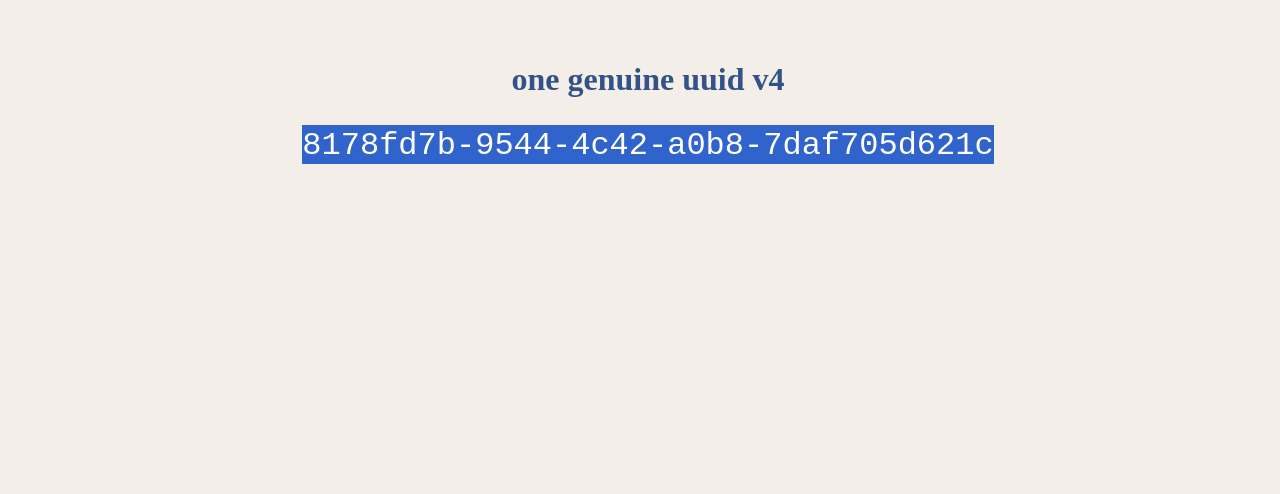
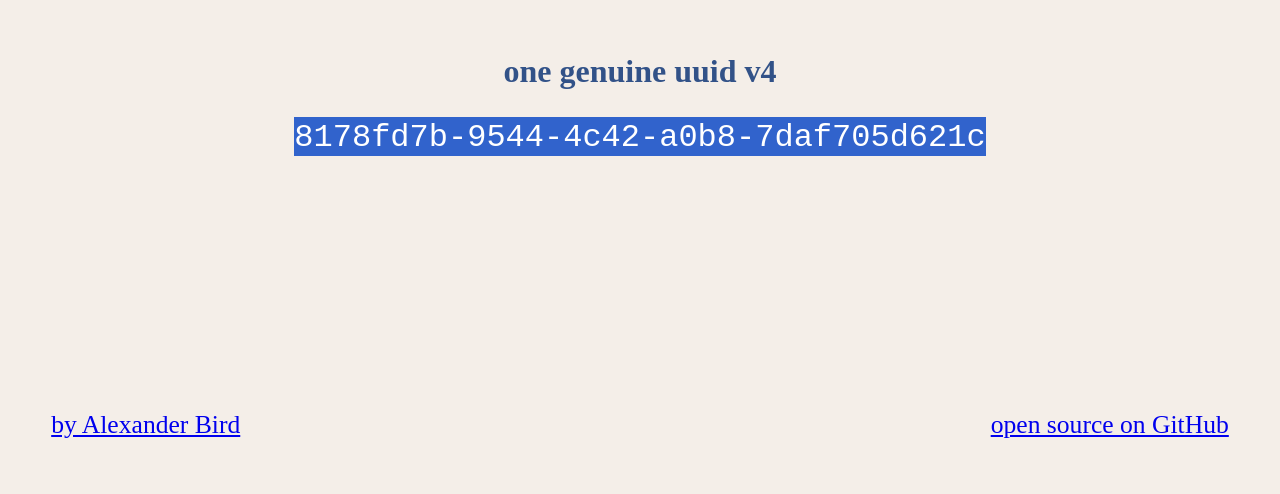
Before and after one commit to alexanderbird/uuidv4.link, a website: page www/index.html in a window 1280 px wide. Shown: the part 309-803 px from the top of the page. Drawn offline with Linux system fonts and the light colour scheme.

Commit message:
Add author name footer

```diff
--- a/www/index.html
+++ b/www/index.html
@@ -29,5 +29,9 @@
     <h2 class='center__title'>one genuine uuid v4</h2>
     <span class='center__uuid' id='uuid'></span>
   </div>
+  <div class='footer'>
+    <a href='https://alexanderbird.software'>by Alexander Bird</a>
+    <a href='https://github.com/alexanderbird/uuidv4.link'>open source on GitHub</a>
+  </div>
 </body>
 </html>
--- a/www/style.css
+++ b/www/style.css
@@ -1,10 +1,12 @@
 body {
   display: flex;
+  margin: 0;
   height: 100vh;
   width: 100vw;
   background-color: #f4eee8;
   text-align: center;
   font-size: 12pt;
+  position: relative;
 }
 
 @media (min-width: 700px) {
@@ -32,3 +34,18 @@ body {
   border-radius: 5px;
   background-color: #f5cebe;
 }
+
+.footer {
+  position: absolute;
+  bottom: 0;
+  left: 0;
+  right: 0;
+  display: flex;
+  justify-content: space-between;
+  font-size: 0.8em;
+  padding: 2em;
+}
+
+.footer > *:first-child {
+  margin-right: auto;
+}
```
